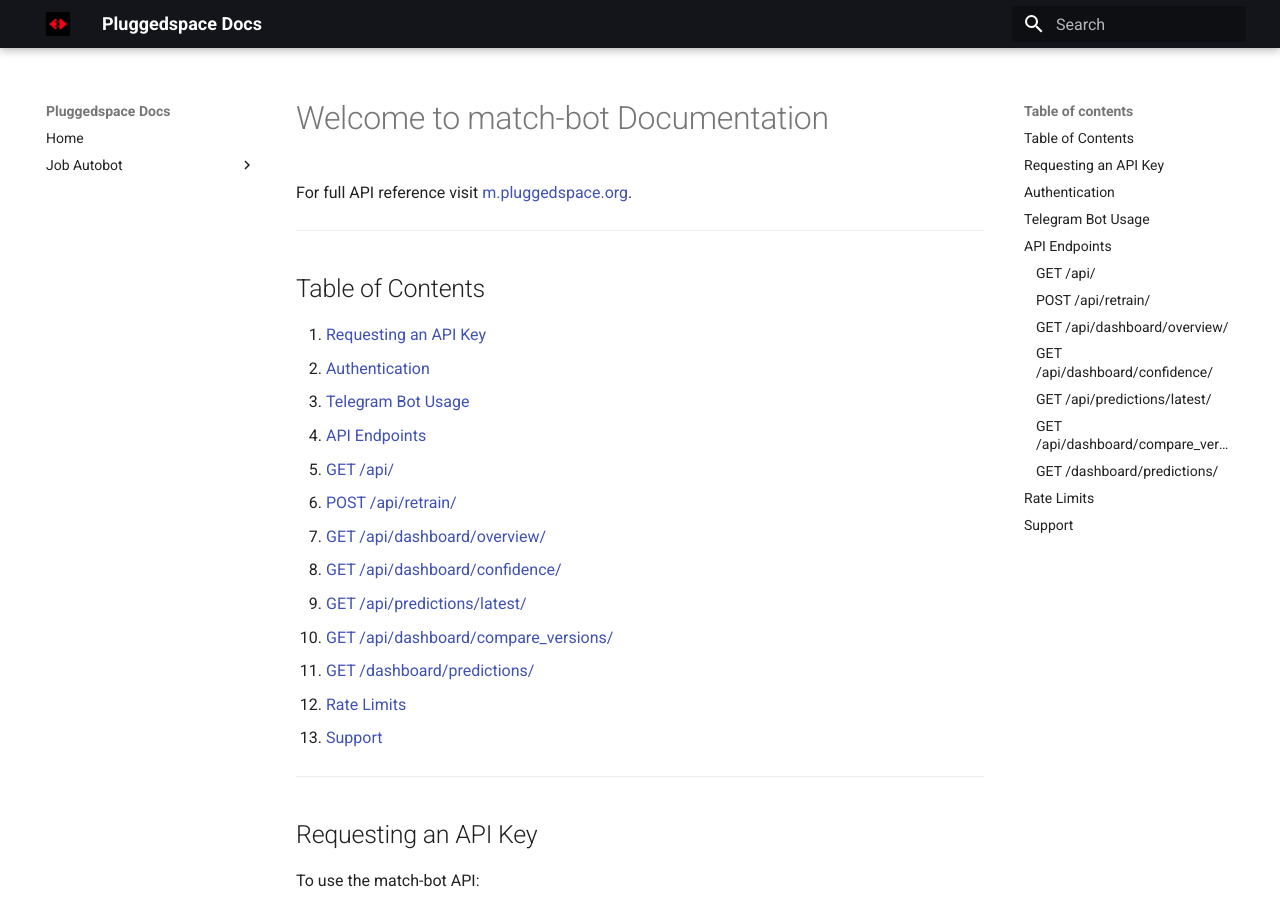
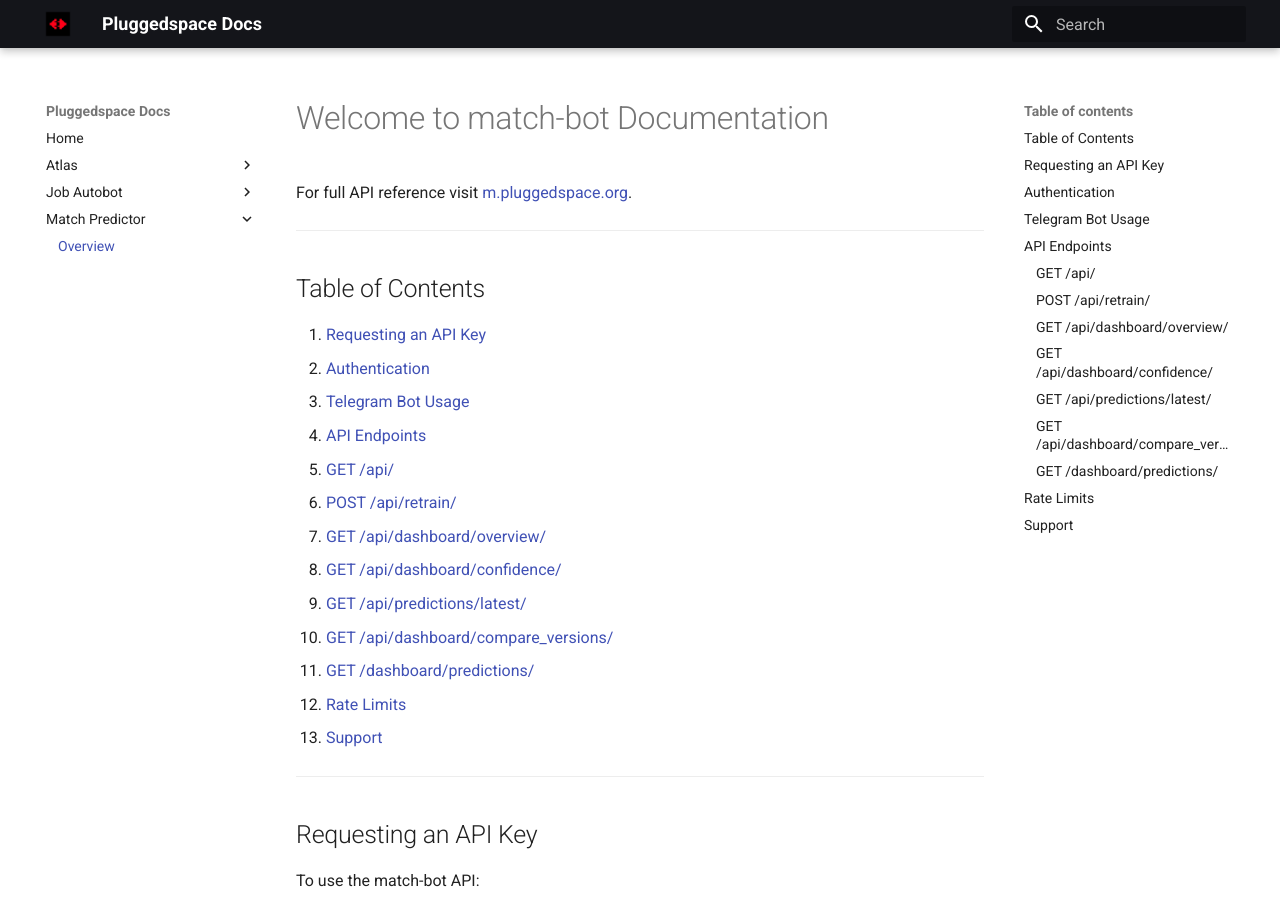
Before and after one commit to pluggedspace/pluggedspace-docs, an MkDocs documentation site: the page built from docs/models/match/index.md, in a window 1280 px wide and 900 px high. Built offline with MkDocs 1.6.1 and Material for MkDocs 9.7.7, drawn with Linux system fonts in a browser that asks for light colours.

Commit message:
Add navigation entries for Atlas and Match Predictor

```diff
--- a/mkdocs.yml
+++ b/mkdocs.yml
@@ -38,5 +38,9 @@
 
 nav:
   - Home: index.md
+  - Atlas:
+      - Overview: data/index.md
   - Job Autobot:
       - Overview: models/job/index.md
+  - Match Predictor:
+      - Overview: models/match/index.md
```
